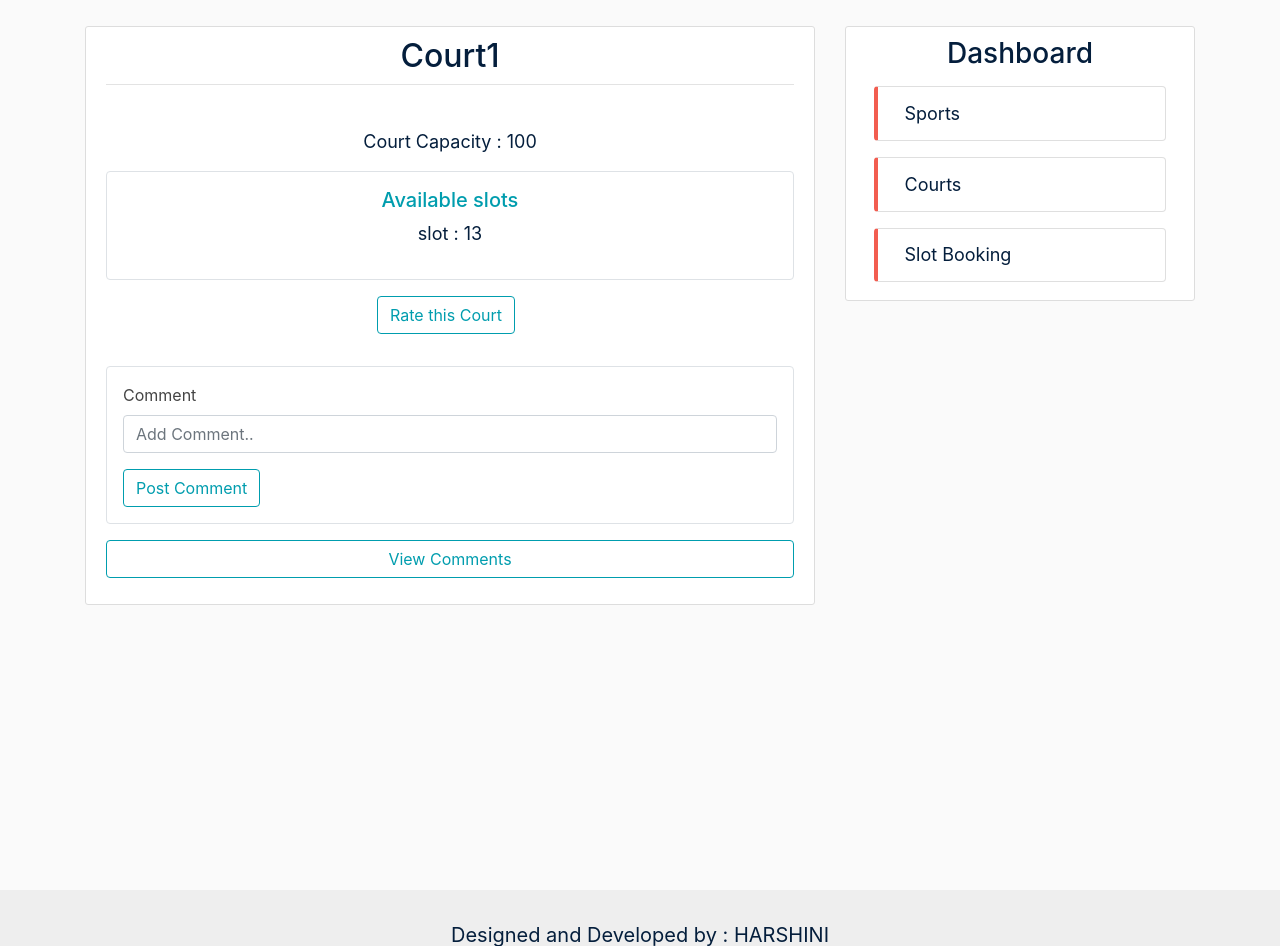
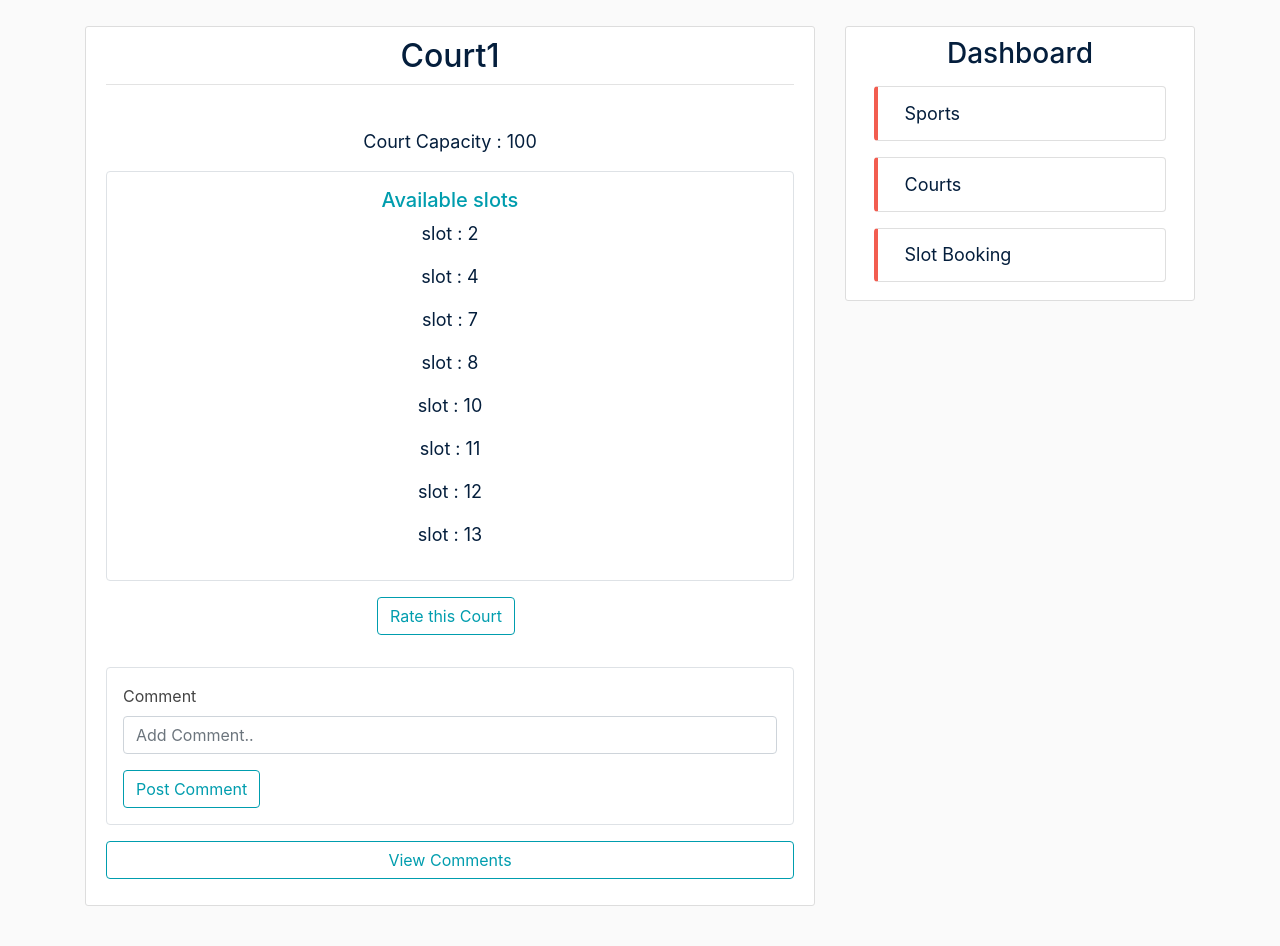
Before and after one commit to Harshini321/Sports_Complex, a Django app: page /courts/1/ in a window 1280 px wide. Shown: the part 62-1008 px from the top of the page. Run offline with Django 4.2, Linux system fonts and the light colour scheme; data comes from the database, SQL or seed files in the repository; both versions use the stored data as it was after the commit; some libraries are stand-ins or nearby versions.

Commit message:
Final Commit

```diff
--- a/courts/templates/courts/court_detail.html
+++ b/courts/templates/courts/court_detail.html
@@ -12,7 +12,7 @@
       <div class="col-md">
         <div class="border rounded py-3">
           <h5 class="centre-text side-header mb-2">Available slots</h5>
-          {% for slot in slots %} {% if slot.court == court and slot.date == today %}
+          {% for slot in slots %} {% if slot.court == court %}
           <p class="centre-text">
             <a
               class="small-text small-a"
--- a/sports/templates/sports/sport_detail.html
+++ b/sports/templates/sports/sport_detail.html
@@ -25,7 +25,7 @@
                     <div class=' border rounded mr-3 py-3 mb-3'>
                         <h5 class="centre-text side-header mb-2">Available slots</h5>
                         {% for slot in slots %}
-                            {% if slot.sport == sport and slot.date == today %}
+                            {% if slot.sport == sport %}
                                 <p class='centre-text'><a class="small-text small-a" href="{% url 'slots-detail' slot.id %}">slot : {{ slot.id }}</a></p>
 
                             {% endif %}
```
Also changed, not shown: db.sqlite3.
